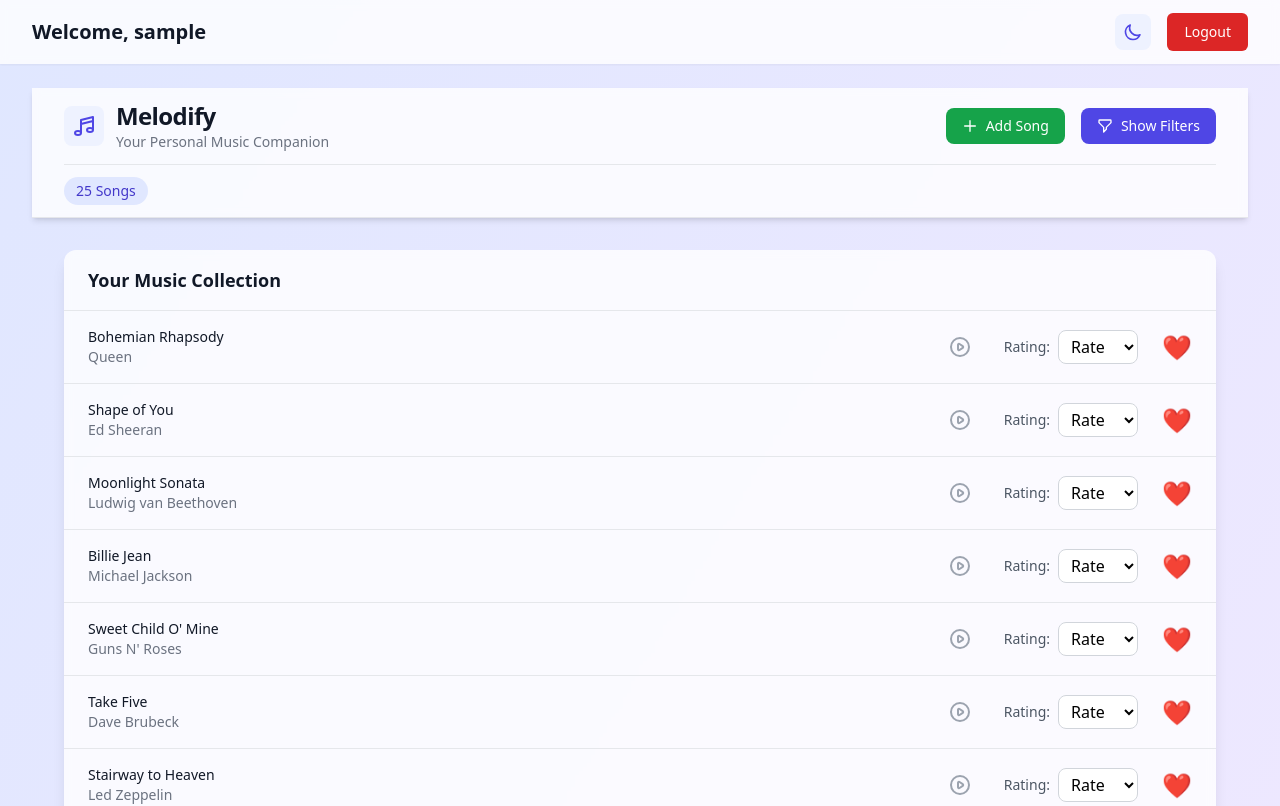
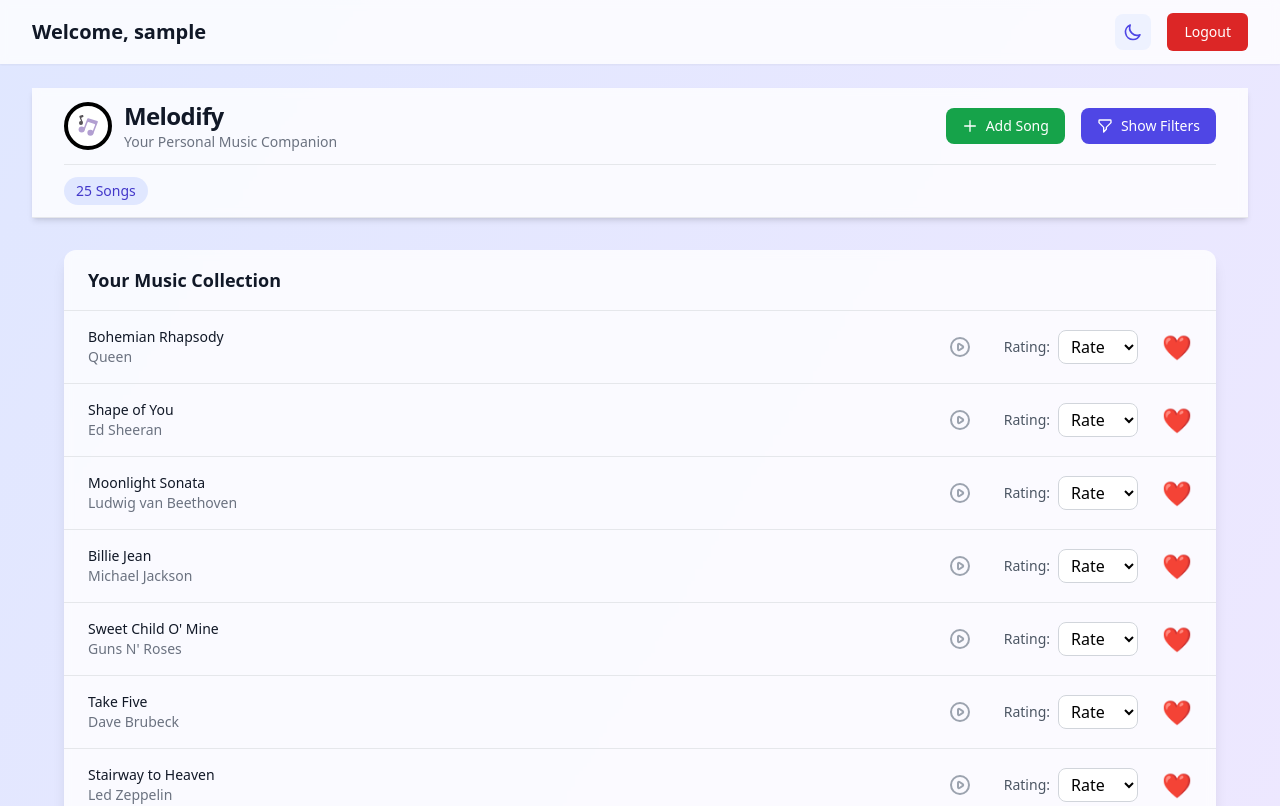
Before and after one commit to Shai-Shargal/Melodify, a React (Vite) app in the folder Frontend/: page /dashboard in a window 1280 px wide. Shown: the top 806 px of the page. Built offline with nearby package versions, Linux system fonts and the light colour scheme; sample sign-in values are in the browser's storage.

Commit message:
Update Dashboard and Login components to replace SVG icons with logo images for a consistent branding experience. Enhanced visual elements by using a unified logo design in both components.

```diff
--- a/Frontend/src/components/Dashboard.tsx
+++ b/Frontend/src/components/Dashboard.tsx
@@ -313,26 +313,12 @@ const Dashboard = ({ user, onLogout }: DashboardProps) => {
               {/* Top Bar */}
               <div className="py-3 flex items-center justify-between">
                 <div className="flex items-center space-x-3">
-                  <div
-                    className={`p-2 rounded-lg ${
-                      isDarkMode ? "bg-indigo-900/50" : "bg-indigo-50"
-                    }`}
-                  >
-                    <svg
-                      className={`w-6 h-6 ${
-                        isDarkMode ? "text-indigo-400" : "text-indigo-600"
-                      }`}
-                      fill="none"
-                      stroke="currentColor"
-                      viewBox="0 0 24 24"
-                    >
-                      <path
-                        strokeLinecap="round"
-                        strokeLinejoin="round"
-                        strokeWidth={2}
-                        d="M9 19V6l12-3v13M9 19c0 1.105-1.343 2-3 2s-3-.895-3-2 1.343-2 3-2 3 .895 3 2zm12-3c0 1.105-1.343 2-3 2s-3-.895-3-2 1.343-2 3-2 3 .895 3 2zM9 10l12-3"
-                      />
-                    </svg>
+                  <div className="p-2 rounded-full bg-white border-4 border-black">
+                    <img
+                      src="/Assets/music-svgrepo-com.svg"
+                      alt="Melodify Logo"
+                      className="w-6 h-6"
+                    />
                   </div>
                   <div>
                     <h1
--- a/Frontend/src/components/Login.tsx
+++ b/Frontend/src/components/Login.tsx
@@ -50,20 +50,12 @@ const Login = ({ setUser }: LoginProps) => {
       <div className="max-w-md w-full space-y-8">
         <div className="text-center">
           <div className="flex justify-center">
-            <div className="p-3 rounded-full bg-indigo-600">
-              <svg
-                className="w-12 h-12 text-white"
-                fill="none"
-                stroke="currentColor"
-                viewBox="0 0 24 24"
-              >
-                <path
-                  strokeLinecap="round"
-                  strokeLinejoin="round"
-                  strokeWidth={2}
-                  d="M9 19V6l12-3v13M9 19c0 1.105-1.343 2-3 2s-3-.895-3-2 1.343-2 3-2 3 .895 3 2zm12-3c0 1.105-1.343 2-3 2s-3-.895-3-2 1.343-2 3-2 3 .895 3 2zM9 10l12-3"
-                />
-              </svg>
+            <div className="p-3 rounded-full bg-white border-4 border-black">
+              <img
+                src="/Assets/music-svgrepo-com.svg"
+                alt="Melodify Logo"
+                className="w-12 h-12"
+              />
             </div>
           </div>
           <h1 className="mt-6 text-4xl font-extrabold text-gray-900">
```
Also changed, not shown: Frontend/Assets/music-svgrepo-com.svg (added), Frontend/public/Assets/treble_clef_icon_clean.svg (added).
